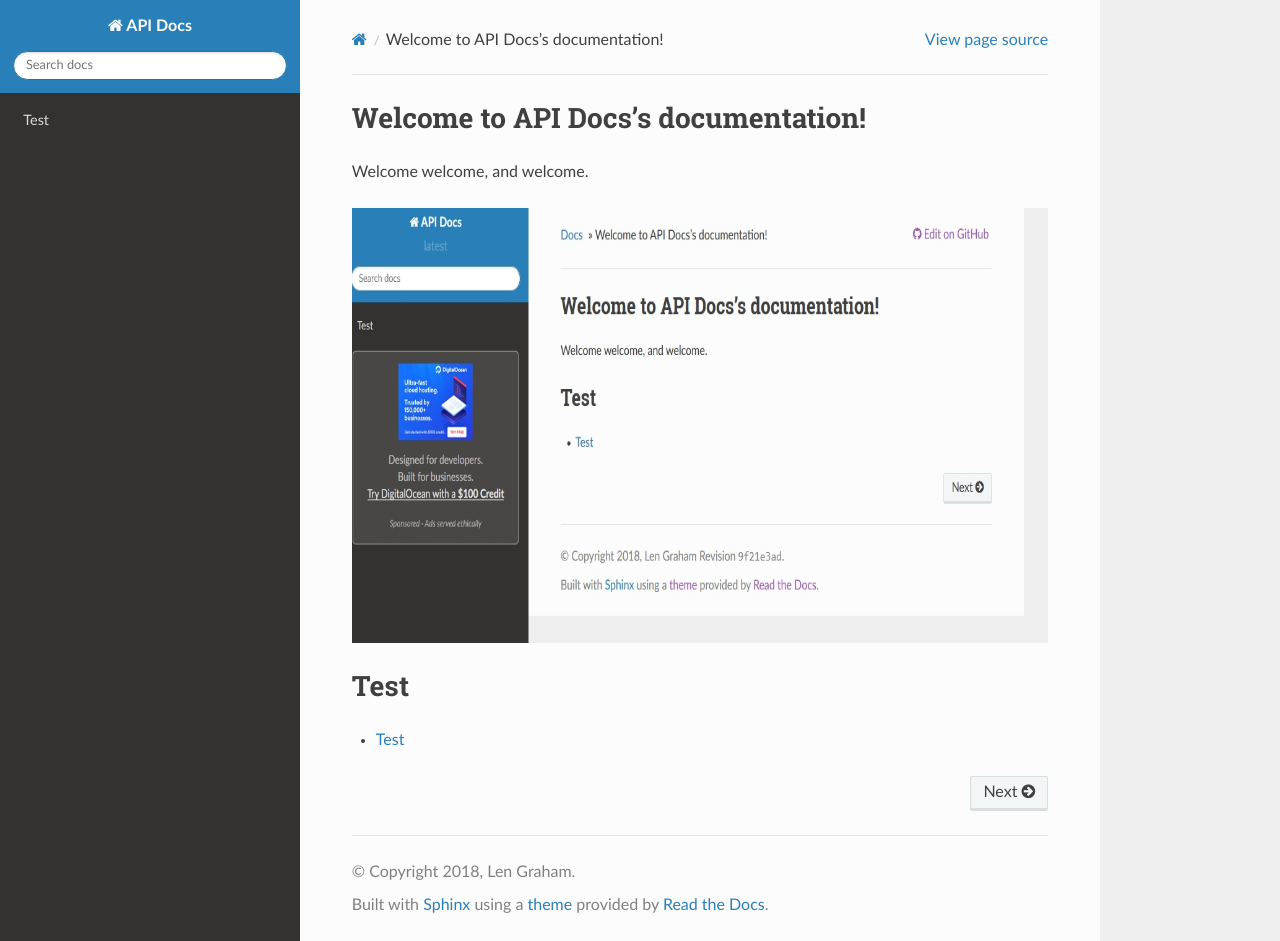
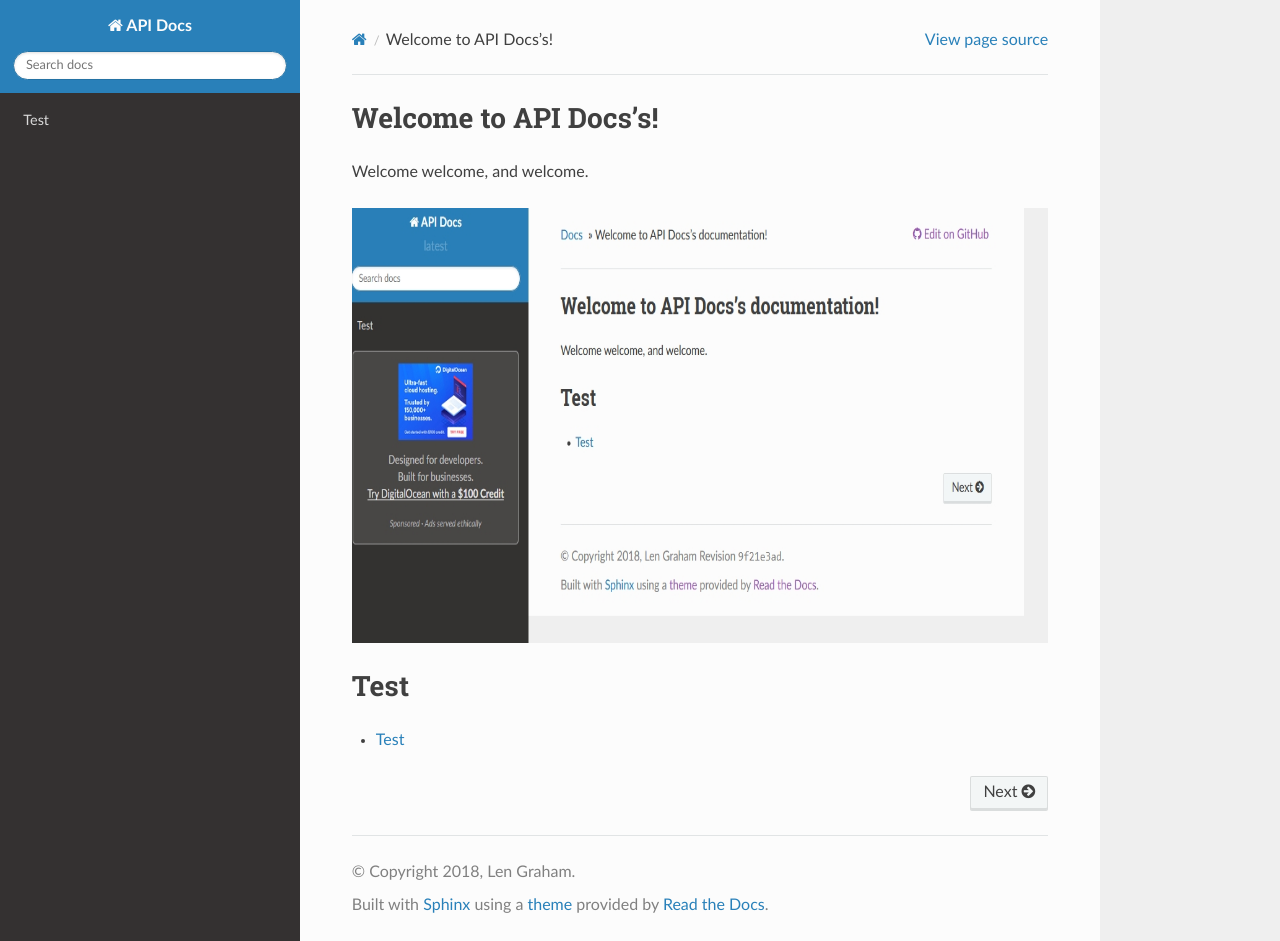
Before and after one commit to Len-PGH/api-docs, a Sphinx documentation site: the page built from docs/index.rst, in a window 1280 px wide and 941 px high. Built offline with Sphinx 7.4.7 and the Read the Docs theme 2.0.0, drawn with Linux system fonts in a browser that asks for light colours; part of the change alters nothing that is shown.

Commit message:
Update index.rst

```diff
--- a/docs/index.rst
+++ b/docs/index.rst
@@ -1,9 +1,4 @@
-.. API Docs documentation master file, created by
-   sphinx-quickstart on Wed Dec 19 14:42:51 2018.
-   You can adapt this file completely to your liking, but it should at least
-   contain the root `toctree` directive.
-
-Welcome to API Docs's documentation!
+Welcome to API Docs's!
 ====================================
 
 .. toctree::
```
